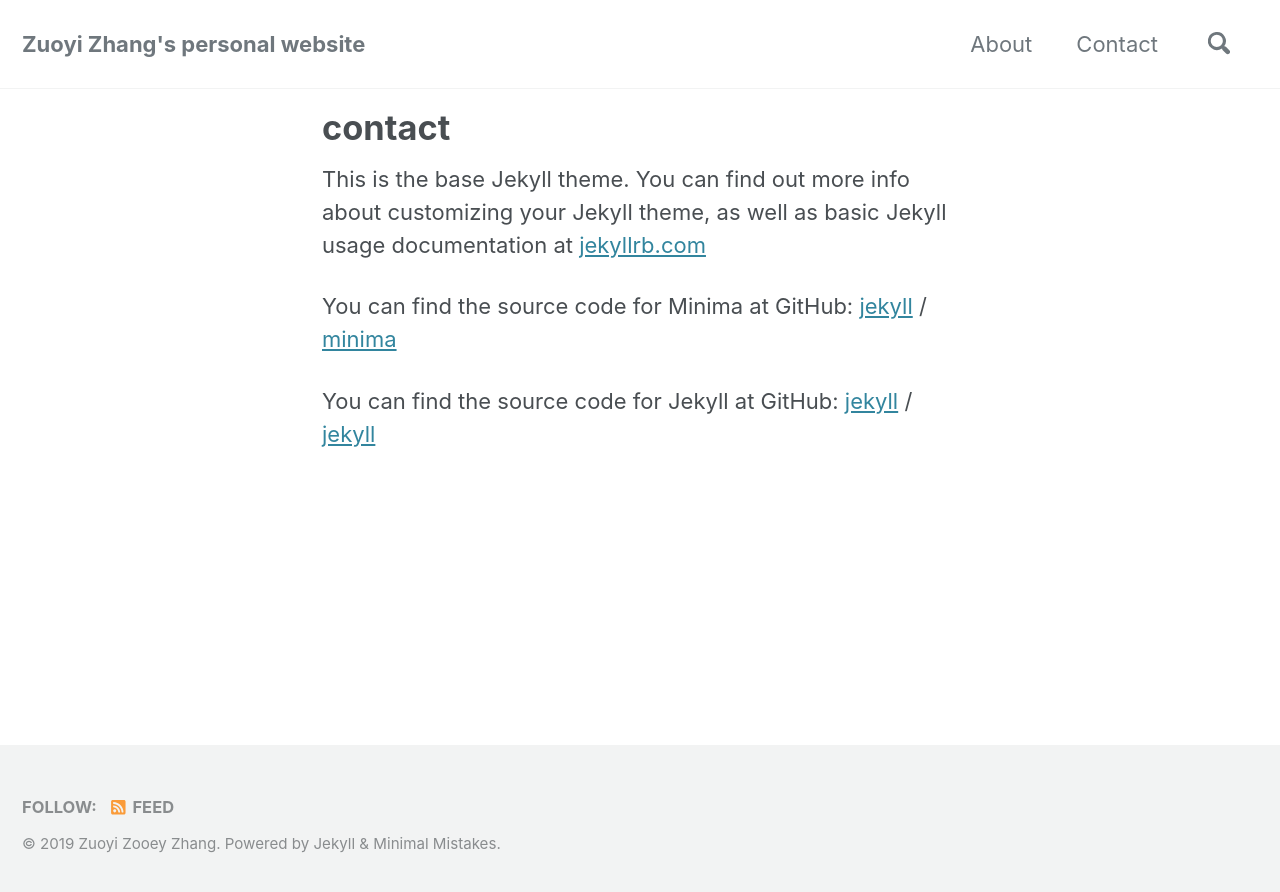
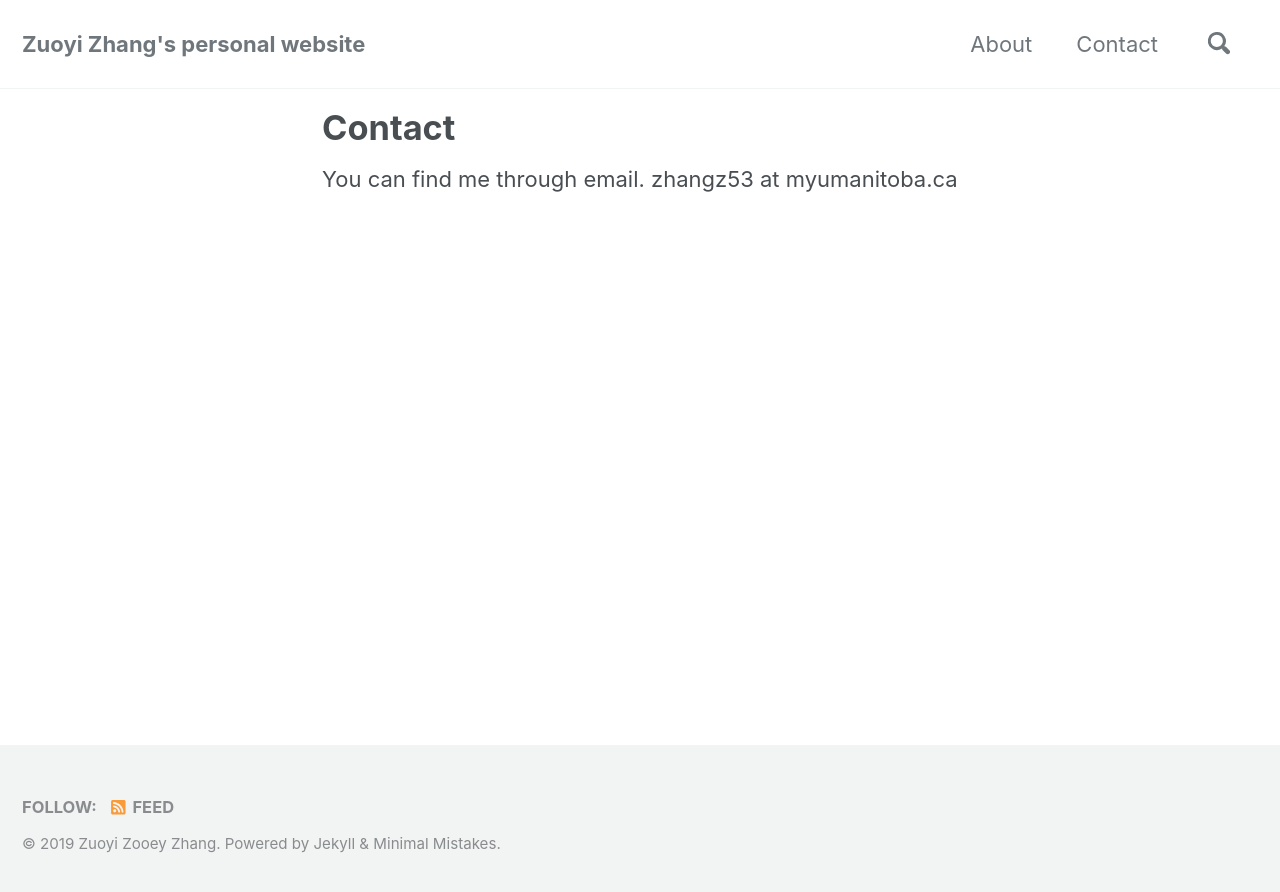
Before and after one commit to zuoyizhang93/zuoyizhang93.github.io, a Jekyll site: the page built from _pages/contact.md, in a window 1280 px wide. Shown: the top 892 px of the page. Built offline with Jekyll 4.4.1, drawn with Linux system fonts in a browser that asks for light colours; cached includes are drawn as plain includes; nearby versions of some CDN libraries.

Commit message:
Initial
initial

```diff
--- a/_pages/contact.md
+++ b/_pages/contact.md
@@ -1,6 +1,6 @@
 ---
 layout: single
-title: contact
+title: Contact
 permalink: /contact/
 ---
 
--- a/contact.md
+++ /dev/null
@@ -1,18 +0,0 @@
----
-layout: single
-title: contact
-permalink: /contact/
----
-
-This is the base Jekyll theme. You can find out more info about customizing your Jekyll theme, as well as basic Jekyll usage documentation at [jekyllrb.com](https://jekyllrb.com/)
-
-You can find the source code for Minima at GitHub:
-[jekyll][jekyll-organization] /
-[minima](https://github.com/jekyll/minima)
-
-You can find the source code for Jekyll at GitHub:
-[jekyll][jekyll-organization] /
-[jekyll](https://github.com/jekyll/jekyll)
-
-
-[jekyll-organization]: https://github.com/jekyll
```
Also changed, not shown: about.md (deleted, +0 -18 lines).
